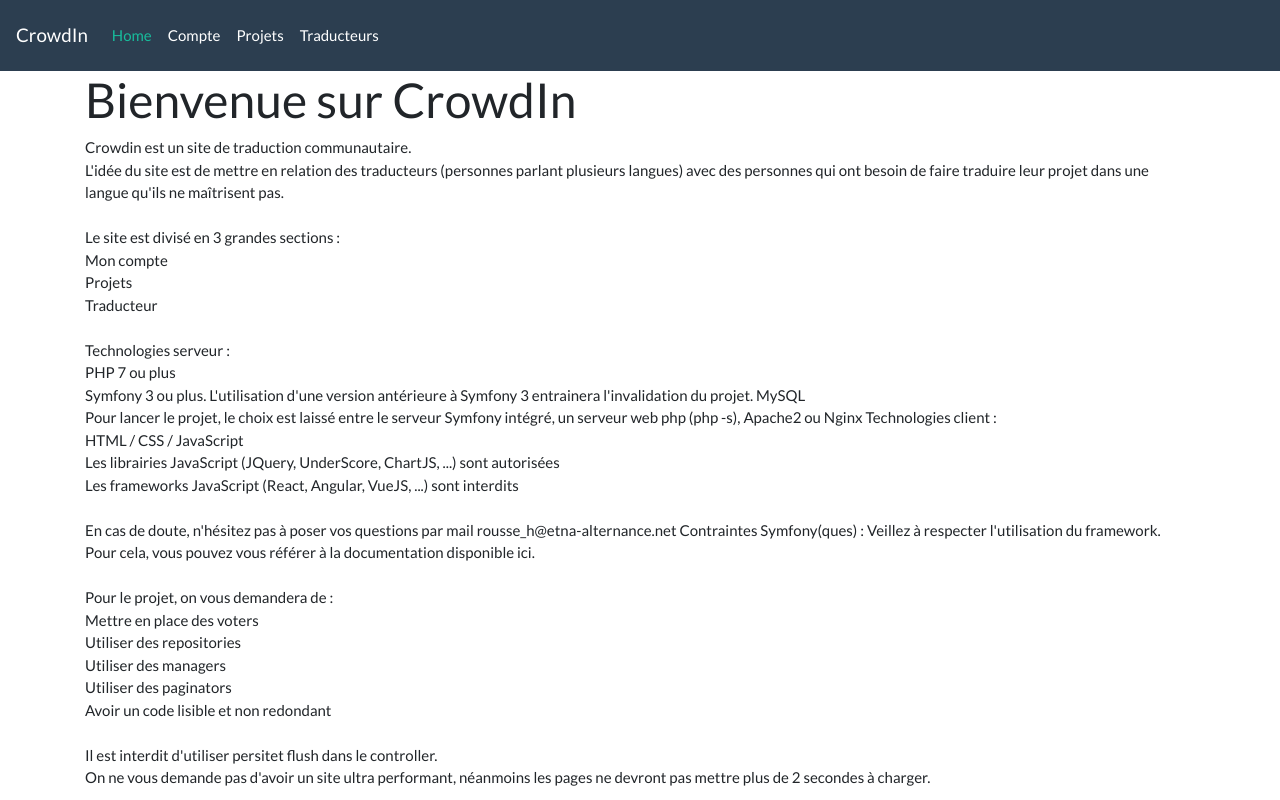
After one commit to lucasggit/Crowdin, a Symfony app: template templates/crowd_in/home.html.twig in a window 1280 px wide. The commit adds this page. Run offline with Twig, Linux system fonts and the light colour scheme; the template is opened without the code that fills it, so the values that code supplies are empty; some libraries are stand-ins or nearby versions.

Commit message:
le début d'un grand site

```diff
--- a/config/bundles.php
+++ b/config/bundles.php
@@ -12,4 +12,5 @@ return [
     Sensio\Bundle\FrameworkExtraBundle\SensioFrameworkExtraBundle::class => ['all' => true],
     Symfony\Bundle\SecurityBundle\SecurityBundle::class => ['all' => true],
     Symfony\Bundle\MakerBundle\MakerBundle::class => ['dev' => true],
+    Symfony\Bundle\WebServerBundle\WebServerBundle::class => ['dev' => true],
 ];
--- a/templates/base.html.twig
+++ b/templates/base.html.twig
@@ -2,11 +2,37 @@
 <html>
     <head>
         <meta charset="UTF-8">
-        <title>{% block title %}Welcome!{% endblock %}</title>
+        <title>{% block title %}CrowdIn{% endblock %}</title>
+        <link rel="stylesheet" href="https://bootswatch.com/4/flatly/bootstrap.min.css">
         {% block stylesheets %}{% endblock %}
     </head>
     <body>
+        <nav class="navbar navbar-expand-lg navbar-dark bg-primary">
+            <a class="navbar-brand" href="#">CrowdIn</a>
+            <button class="navbar-toggler" type="button" data-toggle="collapse" data-target="#navbarColor01" aria-controls="navbarColor01" aria-expanded="false" aria-label="Toggle navigation">
+              <span class="navbar-toggler-icon"></span>
+            </button>
+
+            <div class="collapse navbar-collapse" id="navbarColor01">
+              <ul class="navbar-nav mr-auto">
+                <li class="nav-item active">
+                  <a class="nav-link" href="/">Home <span class="sr-only">(current)</span></a>
+                </li>
+                <li class="nav-item">
+                  <a class="nav-link" href="/compte">Compte</a>
+                </li>
+                <li class="nav-item">
+                  <a class="nav-link" href="/projets">Projets</a>
+                </li>
+                <li class="nav-item">
+                    <a class="nav-link" href="/traducteurs">Traducteurs</a>
+                  </li>
+              </ul>
+            </div>
+          </nav>
+        <div class="container">
         {% block body %}{% endblock %}
+        </div>
         {% block javascripts %}{% endblock %}
     </body>
 </html>
--- /dev/null
+++ b/templates/crowd_in/home.html.twig
@@ -0,0 +1,30 @@
+{% extends 'base.html.twig' %}
+{% block body %}
+<h1>Bienvenue sur CrowdIn</h1>
+<p1>Crowdin est un site de traduction communautaire.<br>
+    L'idée du site est de mettre en relation des traducteurs (personnes parlant plusieurs langues) avec des personnes qui ont besoin de faire traduire leur projet dans une langue qu'ils ne maîtrisent pas.
+    <br><br>Le site est divisé en 3 grandes sections :<br>
+    Mon compte<br>
+    Projets<br>
+    Traducteur<br></p1><br>
+<p1>Technologies serveur :<br>
+    PHP 7 ou plus<br>
+    Symfony 3 ou plus. L'utilisation d'une version antérieure à Symfony 3 entrainera l'invalidation du projet.
+    MySQL<br>
+    Pour lancer le projet, le choix est laissé entre le serveur Symfony intégré, un serveur web php (php -s), Apache2 ou Nginx
+    Technologies client :<br>
+    HTML / CSS / JavaScript<br>
+    Les librairies JavaScript (JQuery, UnderScore, ChartJS, ...) sont autorisées<br>
+    Les frameworks JavaScript (React, Angular, VueJS, ...) sont interdits<br>
+    <br>En cas de doute, n'hésitez pas à poser vos questions par mail rousse_h@etna-alternance.net
+    Contraintes Symfony(ques) :
+    Veillez à respecter l'utilisation du framework. Pour cela, vous pouvez vous référer à la documentation disponible ici.<br>
+    <br>Pour le projet, on vous demandera de :<br>
+    Mettre en place des voters<br>
+    Utiliser des repositories<br>
+    Utiliser des managers<br>
+    Utiliser des paginators<br>
+    Avoir un code lisible et non redondant<br>
+    <br>Il est interdit d'utiliser persitet flush dans le controller.<br>
+    On ne vous demande pas d'avoir un site ultra performant, néanmoins les pages ne devront pas mettre plus de 2 secondes à charger.</p1>
+{% endblock %}
```
Also changed, not shown: composer.json (+4 -3 lines), src/Controller/CrowdInController.php (added, +47 -0 lines), templates/crowd_in/index.html.twig (added, +20 -0 lines), templates/crowd_in/compte.html.twig (added), templates/crowd_in/projets.html.twig (added), templates/crowd_in/traducteurs.html.twig (added), 3 other files.
